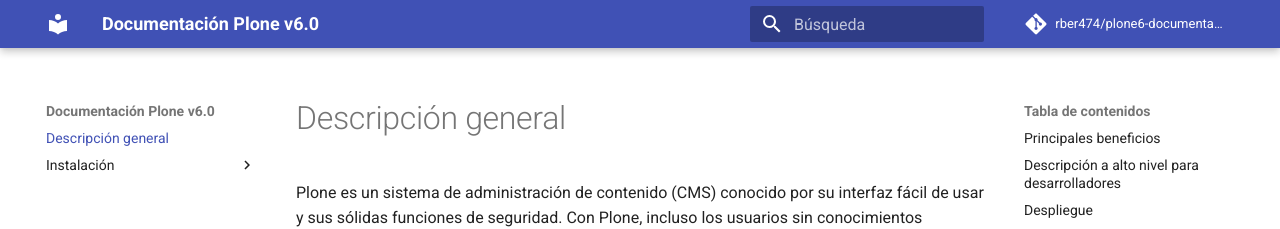
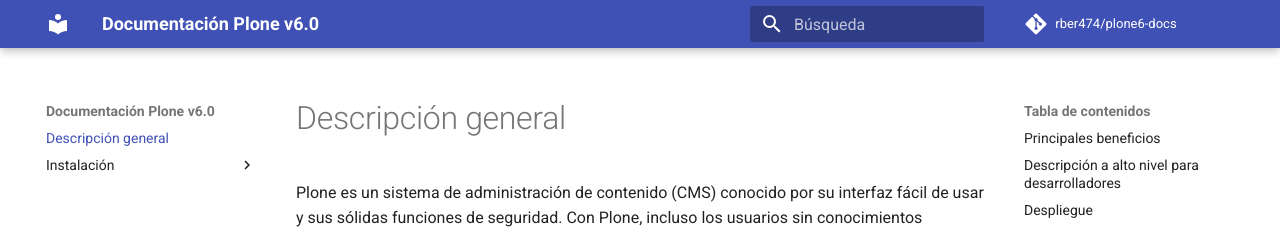
Before and after one commit to rber474/plone6-docs, an MkDocs documentation site: the page built from docs/index.md, in a window 1280 px wide. Shown: the top 229 px of the page. Built offline with MkDocs 1.6.1 and Material for MkDocs 9.7.7, drawn with Linux system fonts in a browser that asks for light colours; comment, search, counter and statistics services are not loaded.

Commit message:
update repo url

```diff
--- a/mkdocs.yml
+++ b/mkdocs.yml
@@ -1,7 +1,7 @@
 site_name: Documentación Plone v6.0
 use_directory_urls: true
-repo_url: https://github.com/rber474/plone6-documentation
-repo_name: rber474/plone6-documentation
+repo_url: https://github.com/rber474/plone6-docs
+repo_name: rber474/plone6-docs
 copyright: Copyright &copy; 2023 - 2027 Rafael Bermúdez Horcajada
 extra:
   generator: false
```
